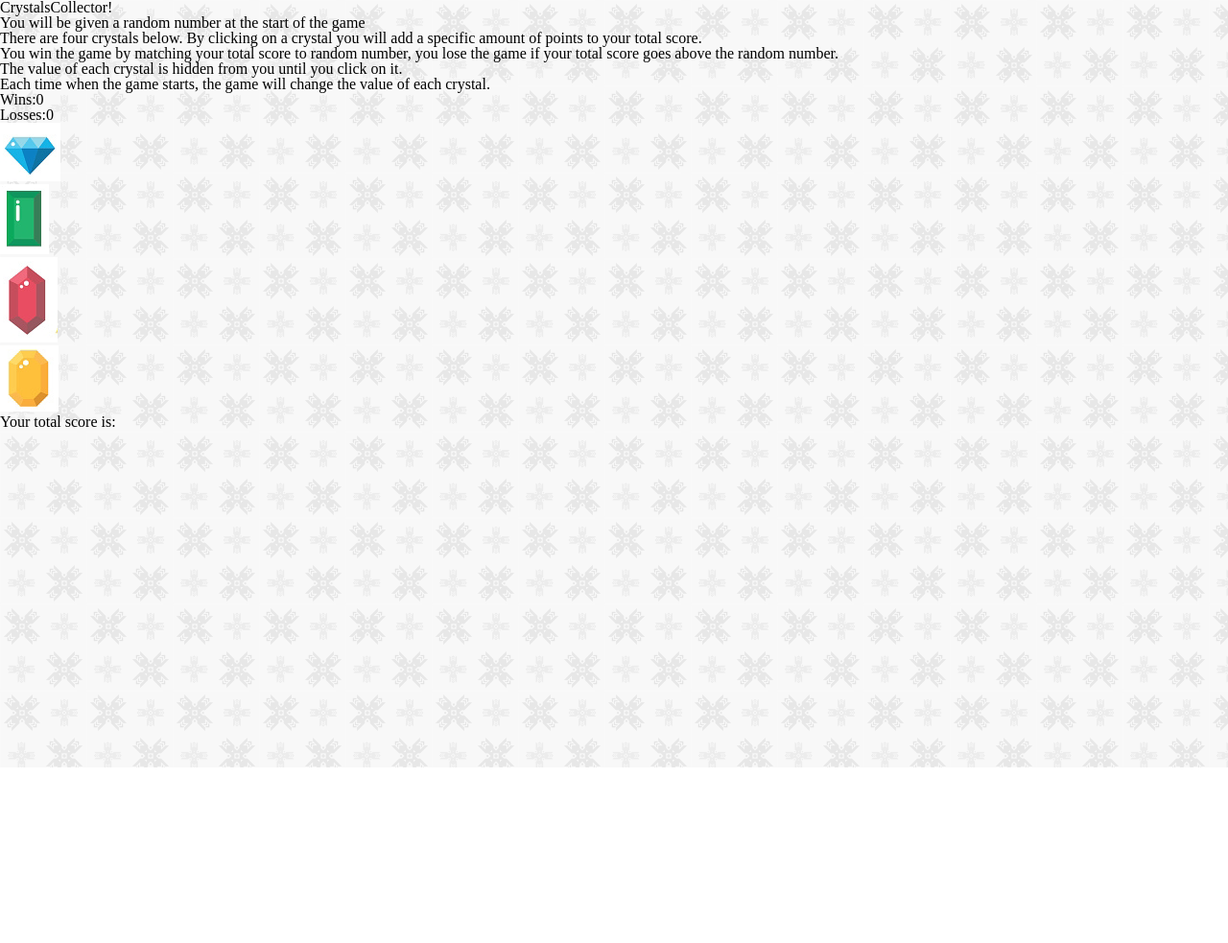
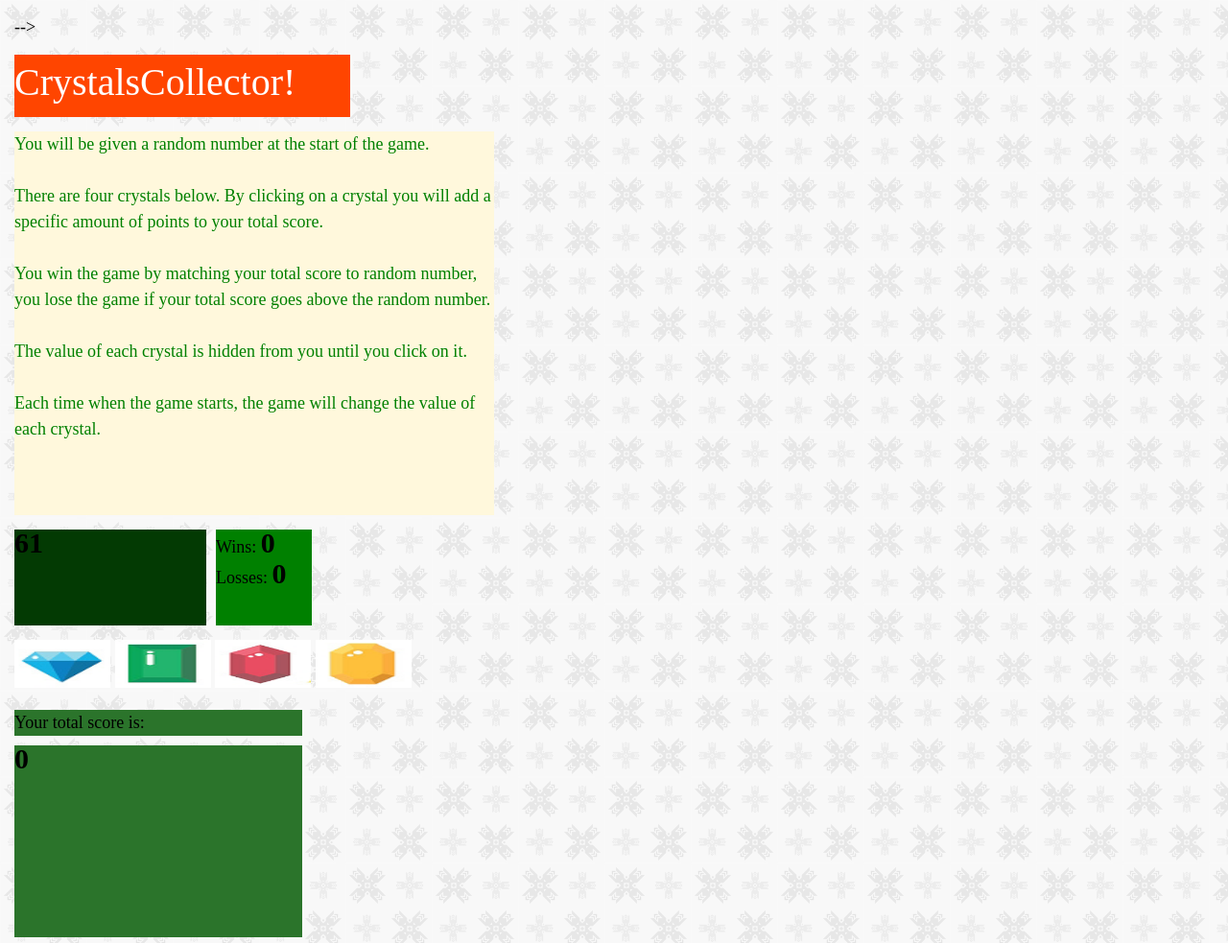
Before and after one commit to Skajogbola/unit-4-game, a plain HTML site: page index.html in a window 1280 px wide. Shown: the top 983 px of the page at 96% size. Before the commit the page ends 800 px from the top, so only its background shows below. Drawn offline with nearby package versions, Linux system fonts and the light colour scheme.

Commit message:
improvement

```diff
--- a/assets/css/style.css
+++ b/assets/css/style.css
@@ -0,0 +1,63 @@
+body{
+    font-size: 18px;
+    line-height: 27px;
+    font-family: 'Times New Roman', Times, serif;
+    margin: 15px;
+}
+h1 {
+    background-color: orangered;
+    color: white;
+    width: 350px;
+    font-size: 40px;
+    margin-top: 15px;
+    margin-bottom: 15px;
+    height: 50px;
+    text-align: left;
+    padding-top: 15px;
+}
+span{
+    font-weight: bold;
+    text-emphasis: center;
+    font-size: 30px;
+}
+.row_message{
+    color: green;
+    background-color: cornsilk;
+    height: 400px;
+    width:500px;
+}
+.box1{
+    background-color: rgb(3, 58, 3);
+    float: left;
+    height: 100px;
+    width:200px;
+    margin-top: 15px;
+}
+.box2{
+    background-color: green;
+    float: left;
+    margin-top: 15px;
+    height: 100px;
+    margin-left: 10px;
+    width: 100px;
+}
+.image1 {
+    clear: both;
+}
+#one, #two, #three, #four {
+    height: 50px;
+    width: 100px;
+    margin-top: 15px;
+}
+.userTotal {
+    background-color: rgb(43, 116, 43);
+    width: 300px;
+    margin-top: 15px;
+}
+.box3 {
+    width: 300px;
+    height: 200px;
+    background-color: rgb(43, 116, 43);
+    margin-top: 10px;
+
+}
--- a/assets/javascript/game.js
+++ b/assets/javascript/game.js
@@ -0,0 +1,43 @@
+$( document ).ready(function () {
+    //Select a random number from 19-120 for the computer.
+  var randomNumber = Math.floor(Math.random()*101+19)
+  $("#computerGuess").text(randomNumber);
+  //Select a random number for each crystals from 1-12.
+  var gem1 = Math.floor(Math.random()*11+1)
+  var gem2 = Math.floor(Math.random()*11+1)
+  var gem3 = Math.floor(Math.random()*11+1)
+  var gem4 = Math.floor(Math.random()*11+1)
+
+  var wins = 0;
+  var losses = 0;
+  var userTotal = 0;
+  $("#wins-text").text(wins);
+  $("#losses-text").text(losses);
+  $("#finalTotal").text(userTotal);
+
+  //reset the game
+  function reset(){
+    randomNumber = Math.floor(Math.random()*101+19);
+    gem1 = Math.floor(Math.random()*11+1);
+    gem2 = Math.floor(Math.random()*11+1);
+    gem3 = Math.floor(Math.random()*11+1);
+    gem4 = Math.floor(Math.random()*11+1);
+    userTotal = 0;
+    $("#finalTotal").text(userTotal);
+  }
+//Adding win to the userTotal.
+function won(){
+    alert("You Won!");
+    wins++;
+    $("#wins-text").text(wins);
+    reset();
+}
+//Adding loss to the userTotal.
+function lost(){
+    alert("You Lose!");
+    losses++;
+    $("#losses-text").text(losses);
+    reset();
+}
+//Logic behind the clicks of the crystals
+});
--- a/index.html
+++ b/index.html
@@ -1,5 +1,6 @@
 <!DOCTYPE html>
 <html lang="en">
+
 <head>
     <meta charset="UTF-8">
     <meta name="viewport" content="width=device-width, initial-scale=1.0">
@@ -7,47 +8,58 @@
     <title>Crystals Collector Game</title>
     <link rel="stylesheet" type="text/css" href="assets/css/reset.css">
     <link rel="stylesheet" type="text/css" href="assets/css/style.css">
-  <script src="https://code.jquery.com/jquery-3.3.1.min.js"></script>
+    <script src="https://code.jquery.com/jquery-3.3.1.min.js"></script> -->
 </head>
-<body background = "assets/images/Background.png">
+
+<body background="assets/images/Background.png">
     <h1>CrystalsCollector!</h1>
 
     <div class="container">
-        <div class="row message">
-            <p>You will be given a random number at the start of the game</p>
-            <p>There are four crystals below. By clicking on a crystal you will add a specific amount of points to your total score.</p>
-            <p>You win the game by matching your total score to random number, you lose the game if your total score goes above the random number.</p>
-            <p>The value of each crystal is hidden from you until you click on it.</p>
-            <p>Each time when the game starts, the game will change the value of each crystal.</p>
+        <div class="row_message">
+            <ol>
+                <li>You will be given a random number at the start of the game.</li>
+                <br>
+                <li>There are four crystals below. By clicking on a crystal you will add a specific amount of points to
+                    your total score.</li>
+                <br>
+                <li>You win the game by matching your total score to random number, you lose the game if your total
+                    score goes above the random number.</li>
+                <br>
+                <li>The value of each crystal is hidden from you until you click on it.</li>
+                <br>
+                <li>Each time when the game starts, the game will change the value of each crystal.</li>
+            </ol>
         </div>
 
-        <div class="row">
-            <div class="box1"></div>
+        <div class="number">
+            <div class="box1">
+                <span id="computerGuess"></span>
+            </div>
             <div class="box2">
-                <p>Wins:0</p>
-                <p>Losses:0</p>
+                <h2>Wins:
+                    <span id="wins-text"></span>
+                    Losses:
+                    <span id="losses-text"></span>
+                </h2>
             </div>
         </div>
 
-        <div class="row">
-            <div class="image1">
-                <img src="assets/images/crystal1.png">
-            </div>
-            <div class="image2">
-                <img src="assets/images/crystal2.png">
-            </div>
-            <div class="image3">
-                <img src="assets/images/crystal3.png">
-            </div>
-            <div class="image4">
-                <img src="assets/images/crystal4.png">
-            </div>
+        <div class="image1">
+            <img src="assets/images/crystal1.png" class="gemImage" id="one">
+            <img src="assets/images/crystal2.png" class="gemImage" id="two">
+            <img src="assets/images/crystal3.png" class="gemImage" id="three">
+            <img src="assets/images/crystal4.png" class="gemImage" id="four">
         </div>
 
-        <div class="row">
-            <p>Your total score is:</p>
-            <div class="box3"></div>
+
+        <div class="userTotal">
+            <h2>Your total score is:</h2>
+        </div>
+        <div class="box3">
+            <span id="finalTotal">0</span>
         </div>
     </div>
+    <script type="text/javascript" src="assets/javascript/game.js"></script>
 </body>
+
 </html>
```
